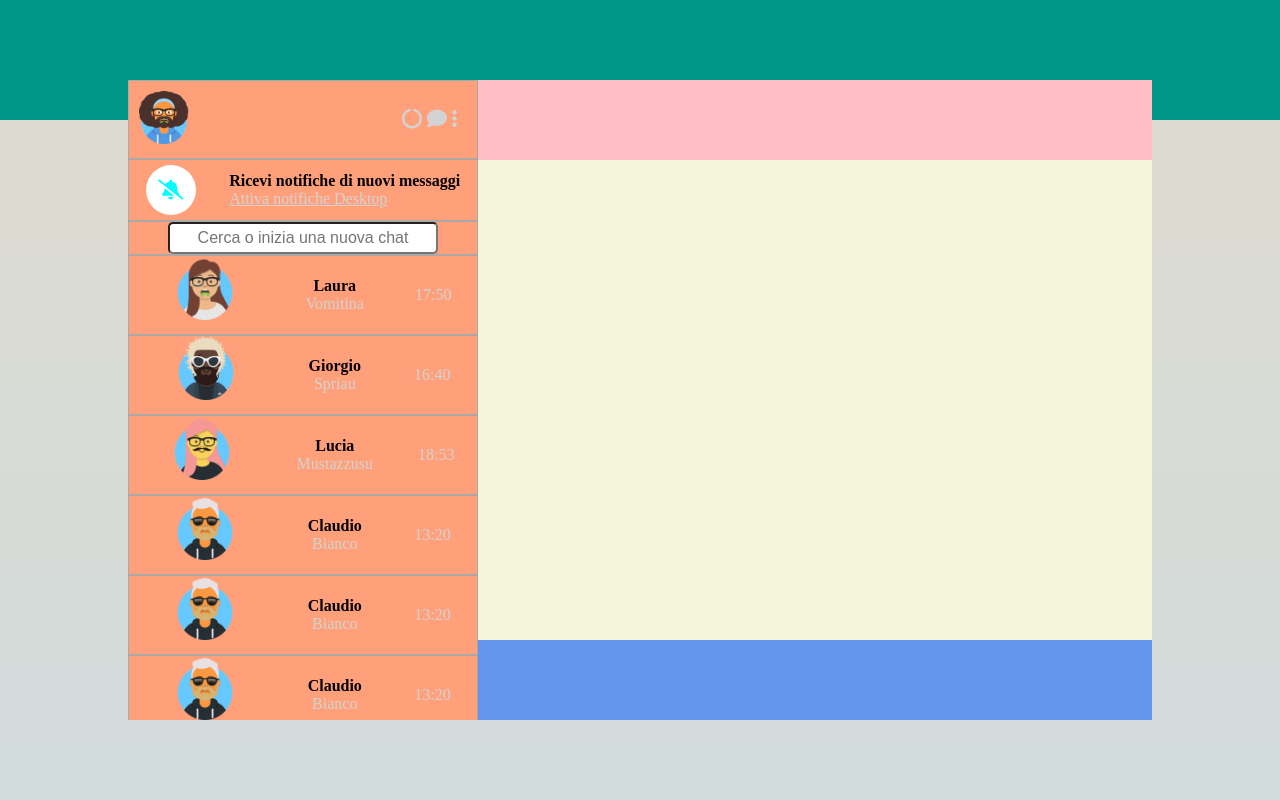
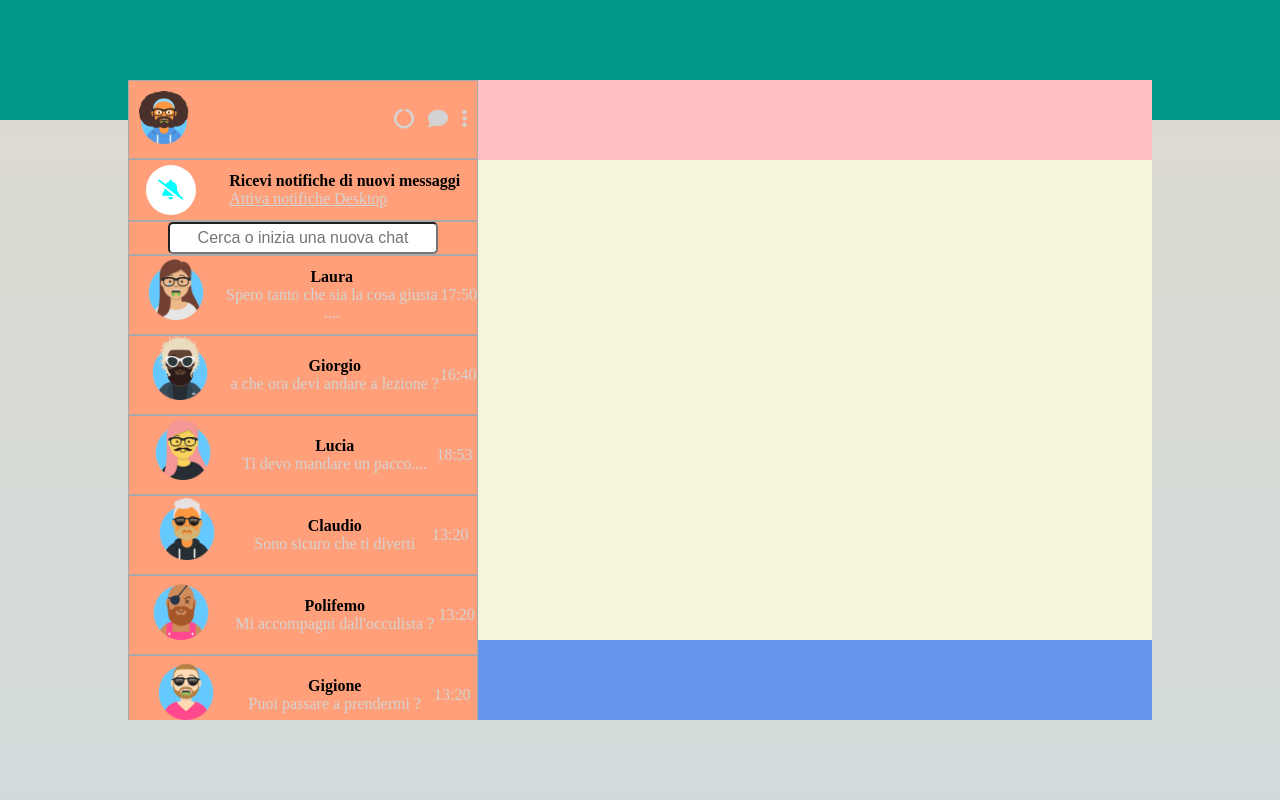
Before and after one commit to Filippo79/js-html-css-boolzap, a plain HTML site: page index.html in a window 1280 px wide. Drawn offline with Linux system fonts and the light colour scheme.

Commit message:
Commit 4

```diff
--- a/css/style.css
+++ b/css/style.css
@@ -74,9 +74,9 @@ footer {
     margin: 10px;
 }
 
-.my-profile .icons {
+.icons i {
     font-size: 20px;
-    margin-right: 20px;
+    margin-right: 10px;
     color: lightgray;
 }
 
--- a/index.html
+++ b/index.html
@@ -45,7 +45,7 @@
                             </div>
                             <div class="name">
                                 <h4>Laura</h4>
-                                <p>Vomitina</p>
+                                <p>Spero tanto che sia la cosa giusta ....</p>
                             </div>
                             <div class="orario">
                                 <a href="#">17:50</a>
@@ -57,7 +57,7 @@
                             </div>
                             <div class="name">
                                 <h4>Giorgio</h4>
-                                <p>Spriau</p>
+                                <p>a che ora devi andare a lezione ?</p>
                             </div>
                             <div class="orario">
                                 <a href="#">16:40</a>
@@ -69,7 +69,7 @@
                             </div>
                             <div class="name">
                                 <h4>Lucia</h4>
-                                <p>Mustazzusu</p>
+                                <p>Ti devo mandare un pacco....</p>
                             </div>
                             <div class="orario">
                                 <a href="#">18:53</a>
@@ -81,7 +81,7 @@
                             </div>
                             <div class="name">
                                 <h4>Claudio</h4>
-                                <p>Bianco</p>
+                                <p>Sono  sicuro che ti diverti</p>
                             </div>
                             <div class="orario">
                                 <a href="#">13:20</a>
@@ -89,11 +89,11 @@
                         </div>
                         <div class="single-contact">
                             <div class="foto-profilo">
-                                <img src="img/claudio-bianco.png" alt="Foto">
+                                <img src="img/polifemo.png" alt="Foto">
                             </div>
                             <div class="name">
-                                <h4>Claudio</h4>
-                                <p>Bianco</p>
+                                <h4>Polifemo</h4>
+                                <p>Mi accompagni dall'occulista ?</p>
                             </div>
                             <div class="orario">
                                 <a href="#">13:20</a>
@@ -101,11 +101,23 @@
                         </div>
                         <div class="single-contact">
                             <div class="foto-profilo">
-                                <img src="img/claudio-bianco.png" alt="Foto">
+                                <img src="img/gigione.png" alt="Foto">
                             </div>
                             <div class="name">
-                                <h4>Claudio</h4>
-                                <p>Bianco</p>
+                                <h4>Gigione</h4>
+                                <p>Puoi passare a prendermi ?</p>
+                            </div>
+                            <div class="orario">
+                                <a href="#">13:20</a>
+                            </div>
+                        </div>
+                        <div class="single-contact">
+                            <div class="foto-profilo">
+                                <img src="img/sandro.png" alt="Foto">
+                            </div>
+                            <div class="name">
+                                <h4>Don.Sandro</h4>
+                                <p>Quando torni in chiesa ?</p>
                             </div>
                             <div class="orario">
                                 <a href="#">13:20</a>
```
Also changed, not shown: img/gigione.png (added), img/polifemo.png (added), img/sandro.png (added).
